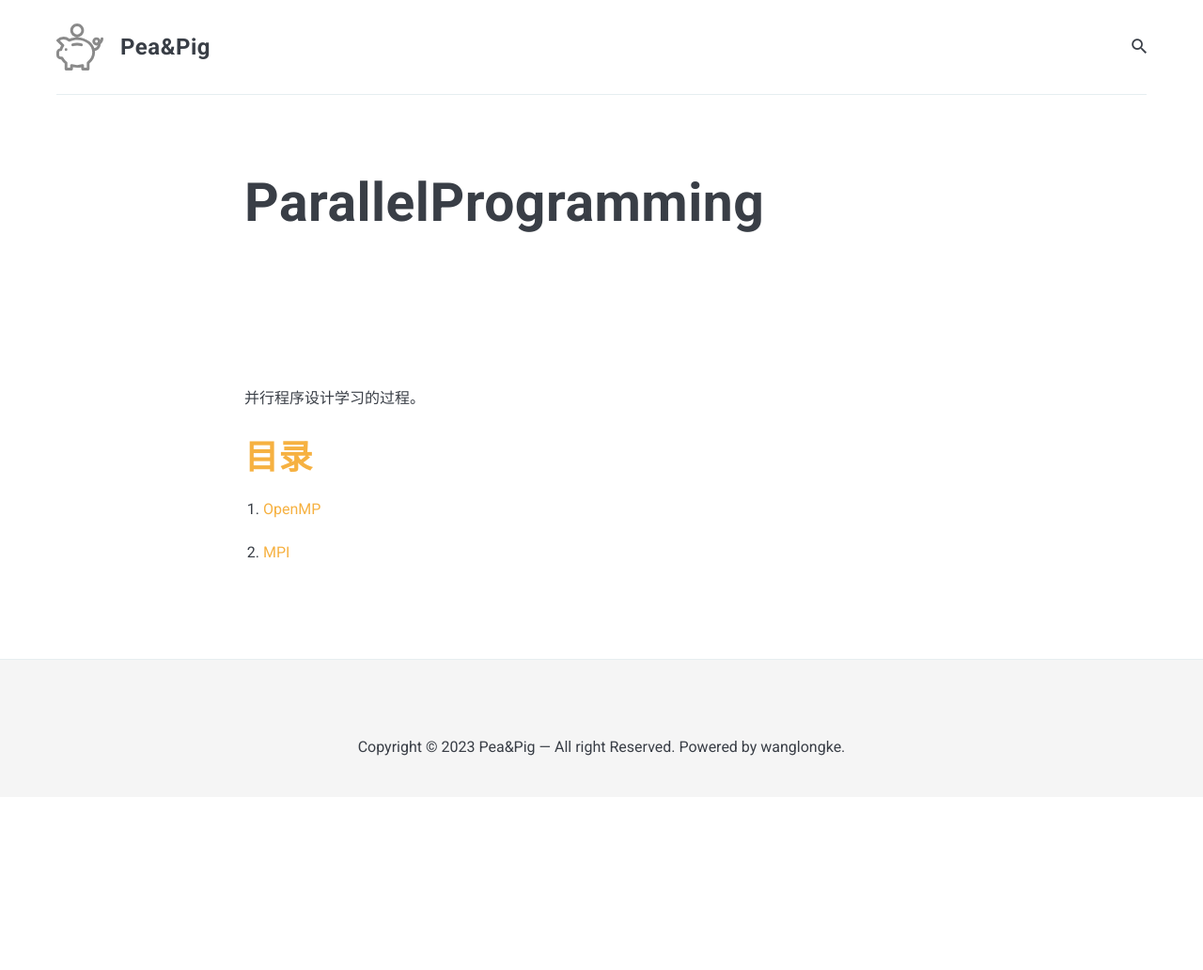
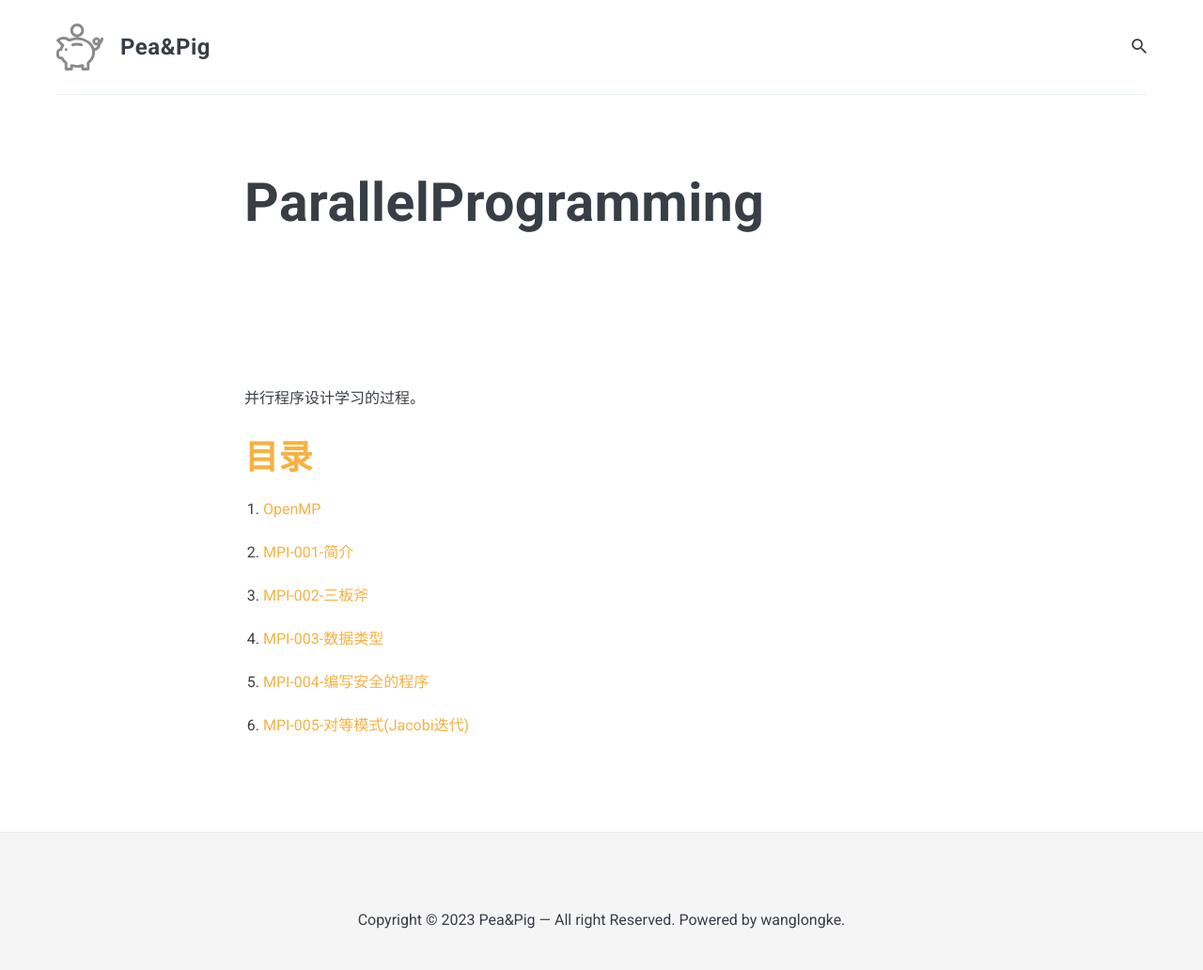
Before and after one commit to Wanglongke/wanglongke.github.io, a Jekyll site: the page built from _pages/tagPage-ParallelProgramming.markdown, in a window 1280 px wide. Shown: the whole page at 94% size. Built offline with Jekyll 4.4.1, drawn with Linux system fonts in a browser that asks for light colours; nearby versions of some CDN libraries; before the commit the page ends 900 px from its top, so only the background shows below that.

Commit message:
"update"

```diff
--- a/_pages/tagPage-ParallelProgramming.markdown
+++ b/_pages/tagPage-ParallelProgramming.markdown
@@ -9,4 +9,12 @@ permalink: /tag/ParallelProgramming/
 
 1. [OpenMP](https://wanglongke.github.io/2022/01/27/openmpLearning/)
 
-2. [MPI](https://wanglongke.github.io/2022/02/11/MPIlearning/)
+2. [MPI-001-简介](https://wanglongke.github.io/2022/02/11/MPIlearning/)
+
+3. [MPI-002-三板斧](https://wanglongke.github.io/2022/02/11/MPIlearning001/)
+
+4. [MPI-003-数据类型](https://wanglongke.github.io/2022/02/11/MPIlearning002/)
+
+5. [MPI-004-编写安全的程序](https://wanglongke.github.io/2023/01/28/MPIlearning003/)
+
+6. [MPI-005-对等模式(Jacobi迭代)](https://wanglongke.github.io/2023/01/28/MPIlearning004/)
```
